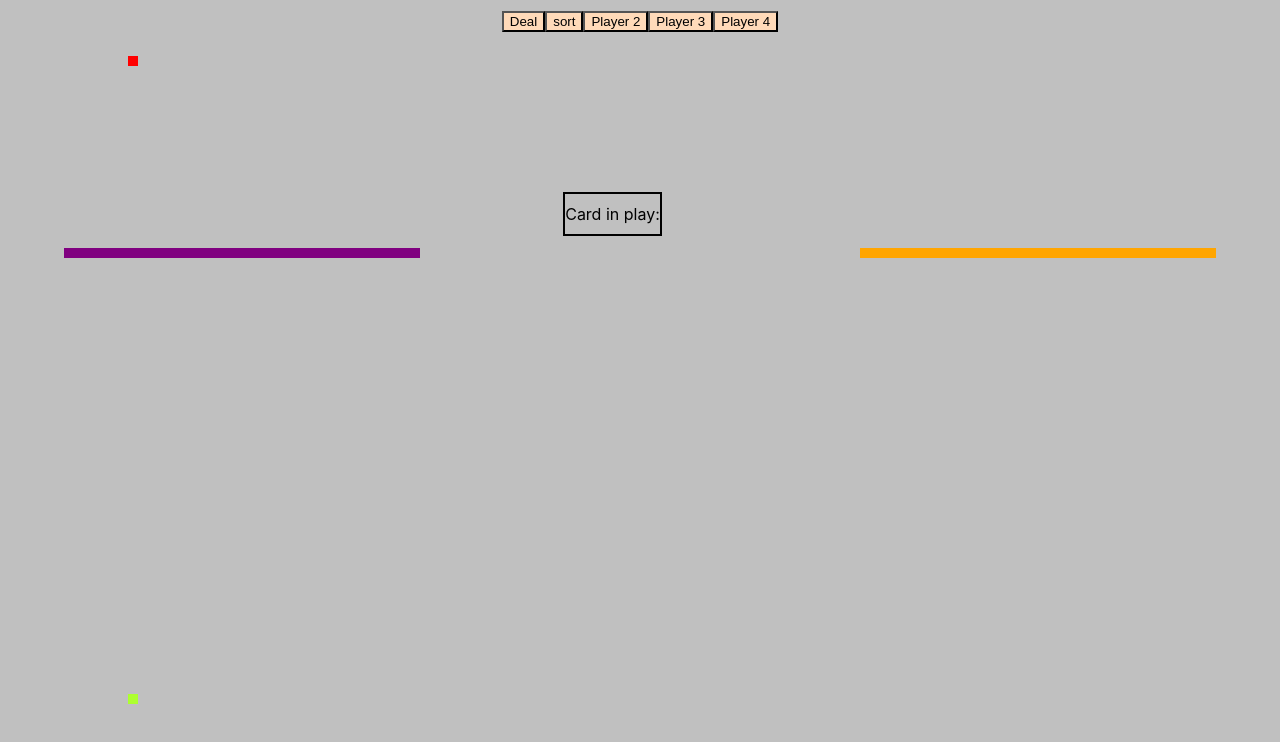
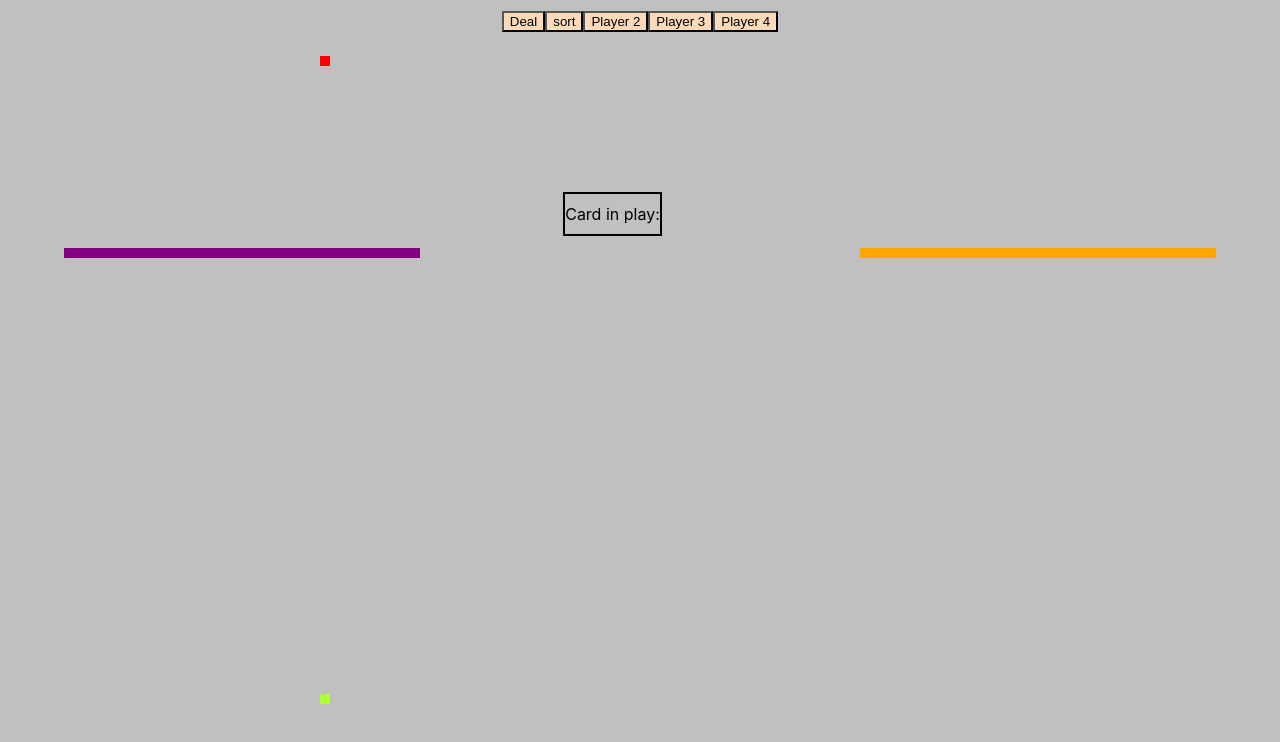
Before and after one commit to gabesharpton/Bagjav, a React (Create React App) app in the folder bagjav/: page / in a window 1280 px wide. Shown: the top 742 px of the page. Built offline with nearby package versions, Linux system fonts and the light colour scheme.

Commit message:
more styling

```diff
--- a/bagjav/src/Cards.js
+++ b/bagjav/src/Cards.js
@@ -86,8 +86,13 @@ export default class Cards extends Component{
         };
 
     player1Turn = () => {
-                        this.choseCard()
-                    };
+        let {playCard} = this.state
+        if(playCard.length === 1)
+                       this.player2turn();
+                       this.player3turn();
+                       this.player4turn()}
+
+
 
     choseCard = (event) => {
         //console.log('hello world')
@@ -103,7 +108,7 @@ export default class Cards extends Component{
                 //console.log(event.target.value)
                 if(eventTarget){
                     newpCard.push(button)
-                        let filtered = this.state.player1.filter(cards => {
+                        let filtered = player1.filter(cards => {
                             return newpCard.some(card => {
                                 return card.value !== cards.props.children[1]
                             })
@@ -112,7 +117,7 @@ export default class Cards extends Component{
                     if (this.state.currentPlayer === 1) {
                         return {
                             playCard: newpCard,
-                            player1: [...filtered],
+                            player1: [...filtered, player1.length],
                             currentPlayer: 2
                         }
                     }else {
@@ -120,7 +125,17 @@ export default class Cards extends Component{
                     }
             }}
             )
+            this.removeCardInPlay()
+            //this.player1Turn();
     //}
+    }
+    removeCardInPlay = () => {
+        let {player1} = this.state
+        if(player1.value === this.state.playCard.value){
+            this.setState({
+                player1: [...player1.slice(1, player1.length)]
+            })
+        }
     }
     player2turn = () => {
         let {
@@ -145,6 +160,7 @@ export default class Cards extends Component{
                 player2: [...newPlayer2]
             })
         } else return;
+
     };
     player3turn = () => {
         let {
--- a/bagjav/src/card.css
+++ b/bagjav/src/card.css
@@ -24,13 +24,13 @@ button.cards {
   border: 5px solid greenyellow;
   position: absolute;
   bottom: 10%;
-  left: 10%;
+  left: 25%;
 }
 #player3 {
   border: 5px solid red;
   position: absolute;
   top: 5%;
-  left: 10%;
+  left: 25%;
 }
 #player3 button {
   color: peachpuff;
--- a/bagjav/src/card.less
+++ b/bagjav/src/card.less
@@ -24,15 +24,16 @@ p{
     display: block;
 }
 button.cards {.playCards()}
-#player1{ border: @playerBorder greenyellow;
-position: absolute;
-bottom: 10%;
-left: 10%; }
+#player1{
+            border: @playerBorder greenyellow;
+            position: absolute;
+            bottom: 10%;
+            left: 25%; }
 #player3 {
             border: @playerBorder red;
             position: absolute;
             top:5%;
-            left: 10%;
+            left: 25%;
     button{
             color: @cardColor;
 }}
```
